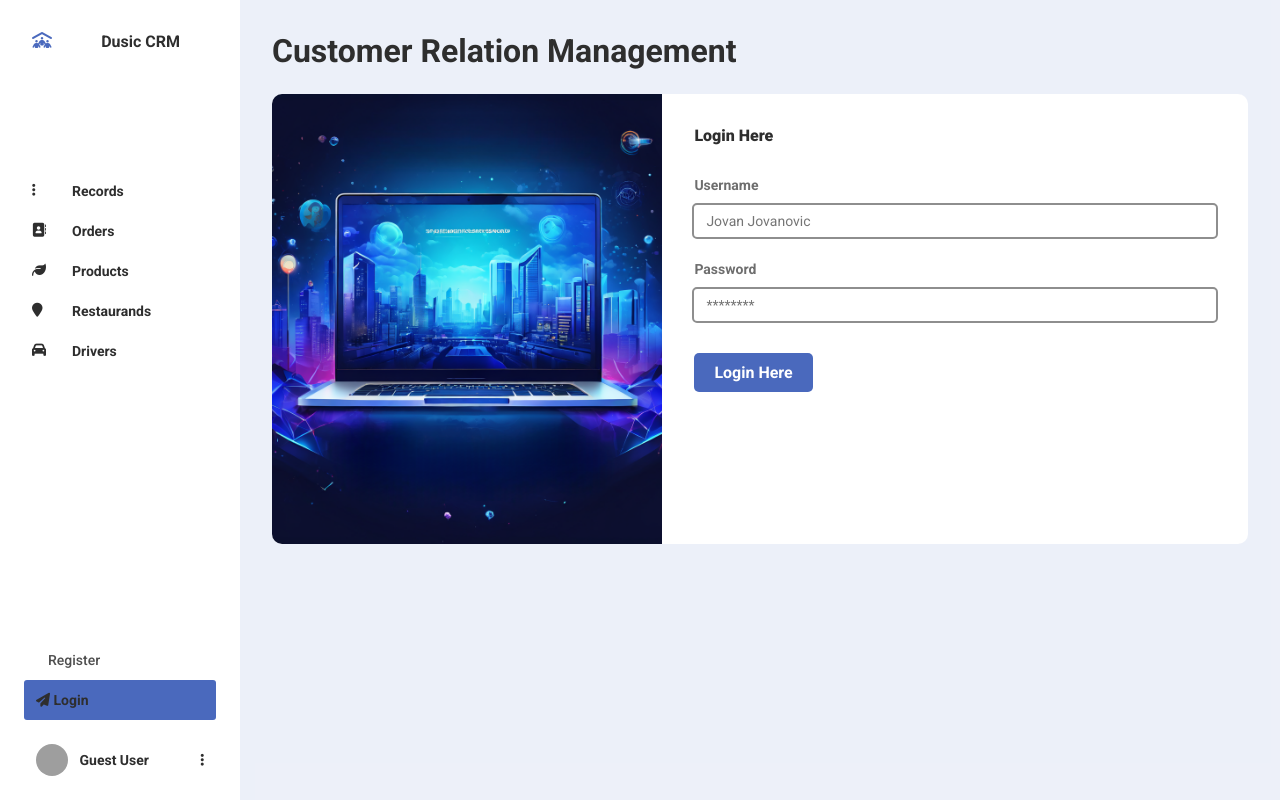
After one commit to sasadusic/django-crm, a Django app: template main/templates/login.html in a window 1280 px wide. The commit adds this page. Run offline with Django 3.2, Linux system fonts and the light colour scheme; the template is opened without the code that fills it, so the values that code supplies are empty; grey boxes are pictures that could not be loaded.

Commit message:
login required

```diff
--- a/crmApp/settings.py
+++ b/crmApp/settings.py
@@ -81,7 +81,7 @@ DATABASES = {
         'ENGINE': 'django.db.backends.mysql',
         'NAME': 'crmdatabase',
         'USER': 'root',
-        'PASSWORD': 'sasa1459',
+        'PASSWORD': 'sasa',
         'HOST': 'localhost',
         'PORT': '3306'
     }
--- a/main/forms.py
+++ b/main/forms.py
@@ -1,5 +1,6 @@
 from django.contrib.auth.forms import UserCreationForm
 from django.contrib.auth.models import User
+from django.contrib.auth.decorators import login_required
 from django import forms
 
 class SignUpForm(UserCreationForm):
--- a/main/templates/base.html
+++ b/main/templates/base.html
@@ -21,10 +21,10 @@
             </a>
             <i class="fa fa-bars" aria-hidden="true"></i></div>
                 <nav class="navbar">
-                    <a class="nav-link" href="#">
+                    <a class="nav-link" href="{% url 'records' %}" >
                         <i class="fa fa-ellipsis-v" aria-hidden="true"></i>
                         <p>
-                            Dashboard
+                            Records
                         </p>
                     </a>
             <a class="nav-link" href="#"><i class="fa fa-address-book" aria-hidden="true"></i>
--- /dev/null
+++ b/main/templates/login.html
@@ -0,0 +1,43 @@
+{% extends "base.html" %}
+{% load static %}
+
+{% block body %}
+    <h1 class="header mb-24">Customer Relation Management</h1>
+    {% if messages%}
+    {% for m in messages %}
+    <div class="message">{{ m }}</div>
+    {% endfor %}
+    {% endif %}
+
+<div class="card-cont">
+    <!-- Card -->
+    <div class="card">
+            <div class="card-img">
+                <img src="{% static 'images/img-1.png' %}" alt=“image”>
+            </div>
+            <div class="card-right">
+
+                <div class="card-top">
+                    <h1 class="card-header">
+                        Login Here
+                    </h1>
+                </div>
+                <div class="card-body">
+                    <form action="{% url 'login' %}" method="post">
+                        {% csrf_token %}
+                        <div class="form-group">
+                            <label for="username" class="label">Username</label>
+                        <input name="username" type="text" id="username" class="input username" placeholder="Jovan Jovanovic" required>
+                    </div>
+                    <div class="form-group">
+                        <label for="password" class="label">Password</label>
+                        <input name="password" type="password" id="password" class="input password" placeholder="********" required>
+                    </div>
+                    <button type="submit" id="submit" class="btn btn-color">Login Here</button>
+                </form>
+            </div>
+        </div>
+    </div>
+    <!-- Card -->
+</div>
+{% endblock %}
--- a/main/templates/records.html
+++ b/main/templates/records.html
@@ -20,7 +20,7 @@
 
                 <div class="card-top">
                     <h1 class="card-header">
-                        Login Here
+                        All Records
                     </h1>
                 </div>
                 <div class="card-body">
--- a/main/urls.py
+++ b/main/urls.py
@@ -6,4 +6,5 @@ urlpatterns = [
     path('login/', views.login_user, name='login'),
     path('logout/', views.logout_user, name='logout'),
     path('register/', views.register_user, name='register'),
+    path('records/', views.records, name='records'),
 ]
```
Also changed, not shown: main/views.py (+11 -7 lines).
